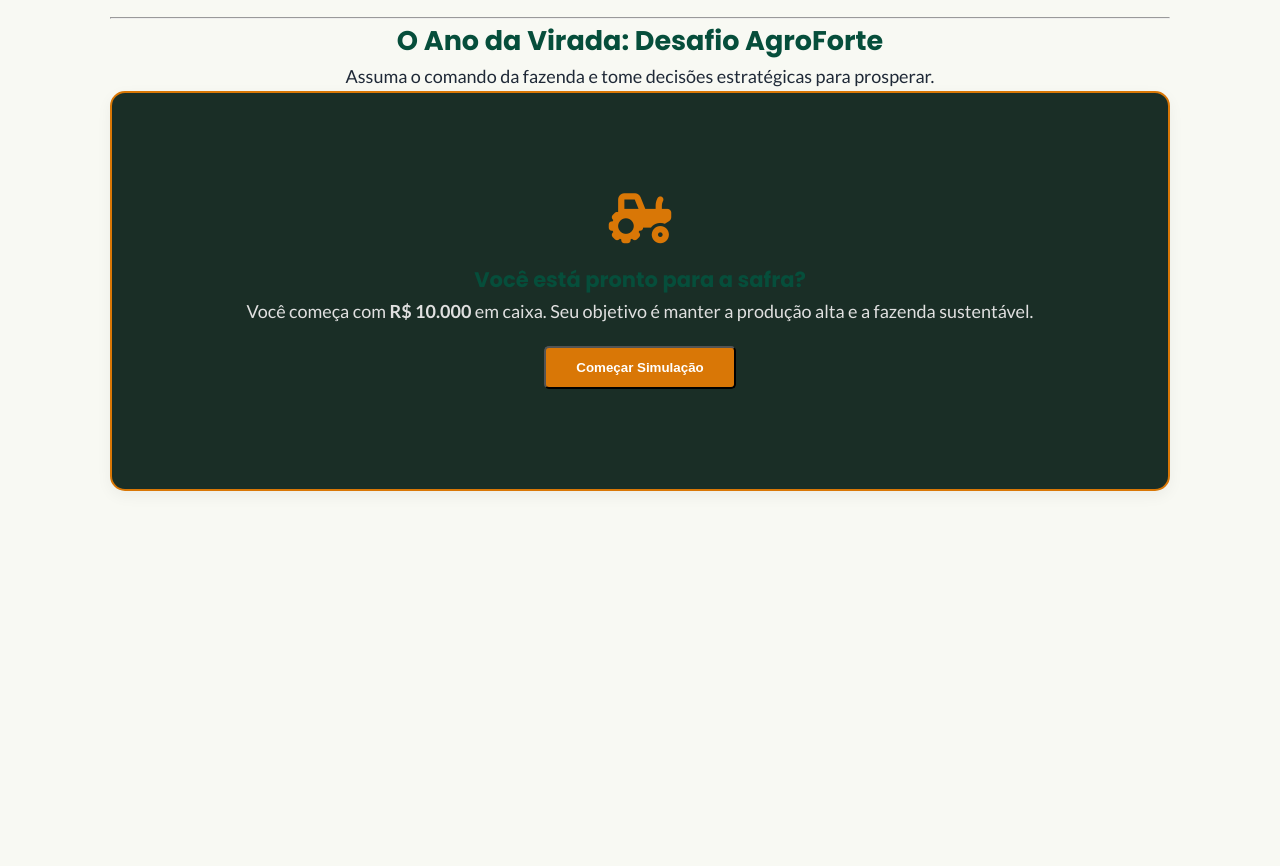
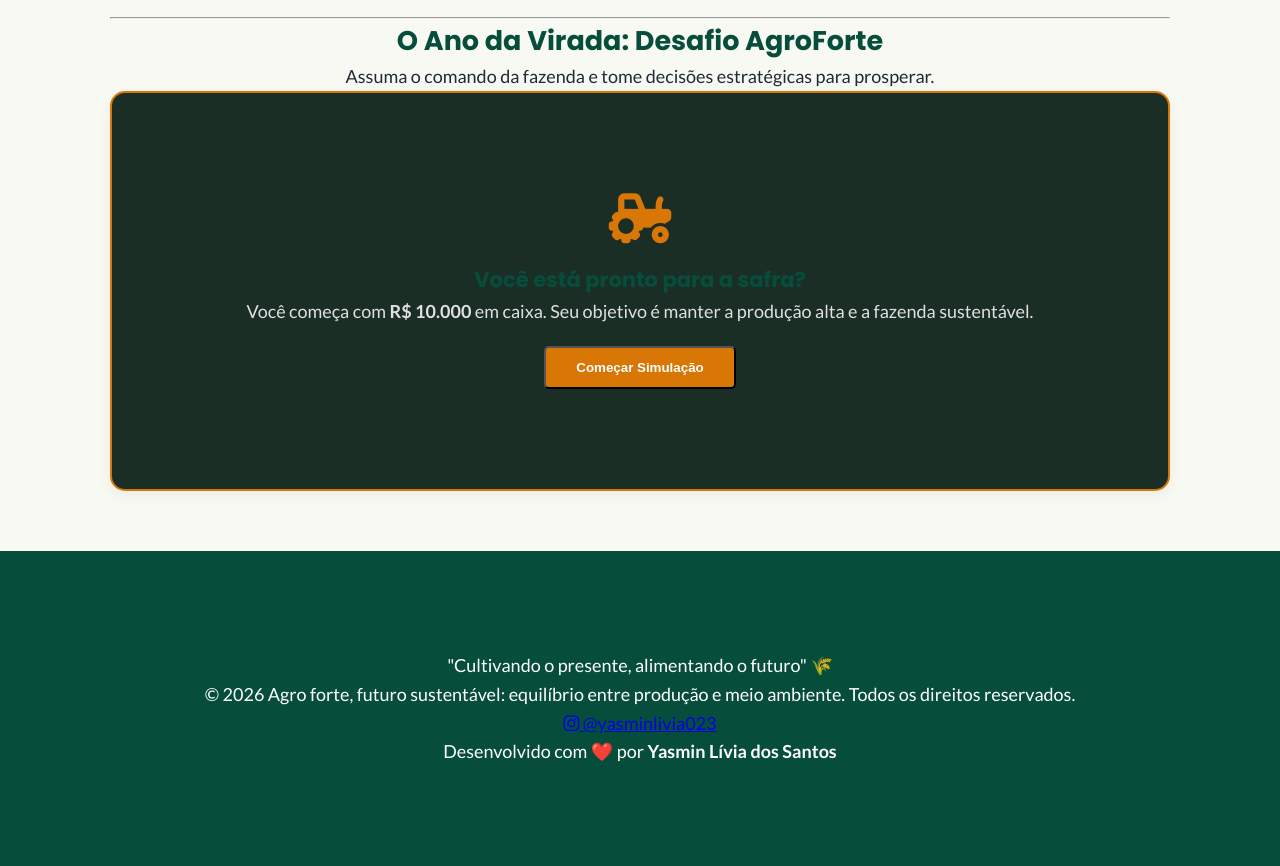
Before and after one commit to yasminliviasantos-lontra/AGROFORTE, a plain HTML site: page index.html in a window 1280 px wide. Shown: the part 2358-3224 px from the top of the page. Before the commit the page ends 2909 px from the top, so only its background shows below. Drawn offline with Linux system fonts and the light colour scheme.

Commit message:
adicionando final do site
últimos detalhes

```diff
--- a/index.html
+++ b/index.html
@@ -151,3 +151,23 @@
     <script src="script.js"></script>
 </body>
 </html>
+
+<footer>
+        <div class="container">
+            <p class="tagline">"Cultivando o presente, alimentando o futuro" 🌾</p>
+
+            <div class="footer-info">
+                <p>&copy; 2026 Agro forte, futuro sustentável: equilíbrio entre produção e meio ambiente. Todos os direitos reservados.</p>
+            </div>
+
+            <div class="social-link">
+                <a href="https://www.instagram.com/yasminlivia023" target="_blank" class="btn-insta" title="Siga no Instagram">
+                    <i class="fab fa-instagram"></i> @yasminlivia023
+                </a>
+            </div>
+
+            <div class="developer-credit">
+                <p>Desenvolvido com ❤️ por <strong>Yasmin Lívia dos Santos</strong></p>
+            </div>
+        </div>
+    </footer>
```
